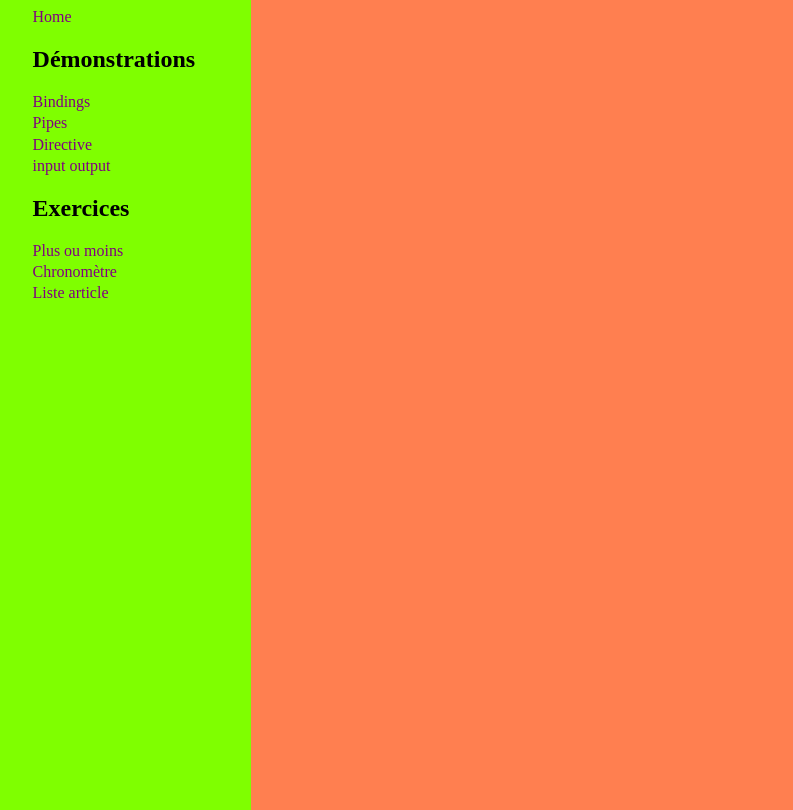
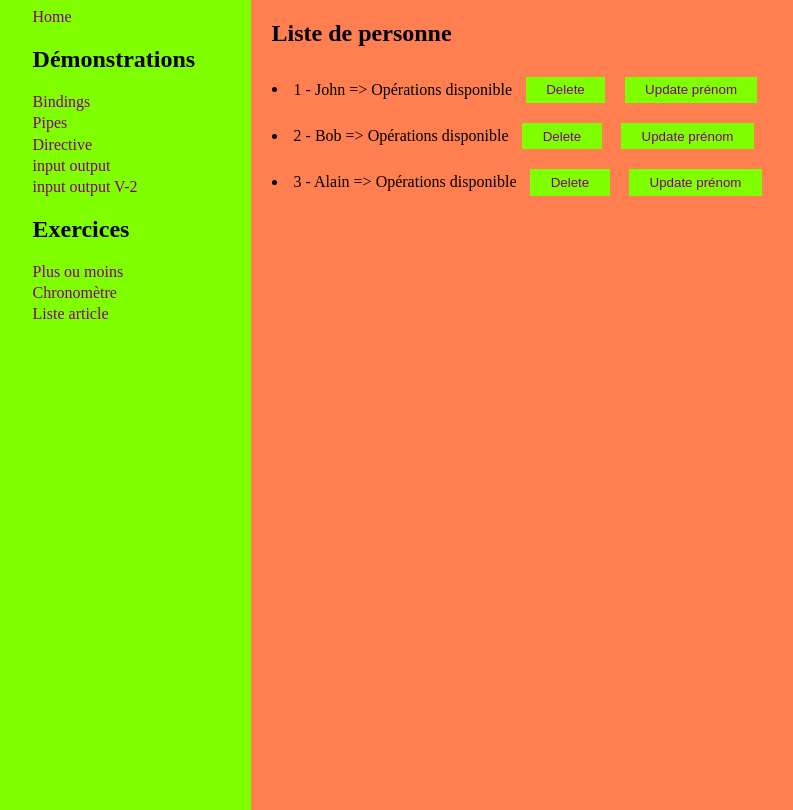
Before and after one commit to Erdmannremy/MonprojetTechnofutur_Tic, an Angular app: page /demo-input-output-V-2 in a window 1280 px wide. Before the commit this address led to /. Shown: the whole page, without its empty margins (10-803 px from the left). Built offline with nearby package versions, Linux system fonts and the light colour scheme.

Commit message:
Demo input output V_2

```diff
--- a/src/app/app-routing.module.ts
+++ b/src/app/app-routing.module.ts
@@ -8,6 +8,7 @@ import { Exercice2Component } from './exercices/exercice2/exercice2.component';
 import { DemoDirectiveComponent } from './demo/demo-directive/demo-directive.component';
 import { ArticleListeDirectiveComponent } from './exercices/article-liste-directive/article-liste-directive.component';
 import { ParentComponentComponent } from './demo/demoInputOutput/parent-component/parent-component.component';
+import { ParentComponent } from './demo/demoInputOutput/v-2/parent/parent.component';
 
 const routes: Routes = [
   { path: '', redirectTo: 'home', pathMatch: 'full' },
@@ -16,6 +17,7 @@ const routes: Routes = [
   { path: 'demo2', component: Demo2Component },
   { path: 'demo-directive', component: DemoDirectiveComponent },
   { path: 'demo-input-output', component: ParentComponentComponent },
+  { path: 'demo-input-output-V-2', component: ParentComponent },
   { path: 'exercice1', component: Exercice1Component },
   { path: 'exercice2', component: Exercice2Component },
   { path: 'article-liste-directive', component: ArticleListeDirectiveComponent }
--- a/src/app/app.module.ts
+++ b/src/app/app.module.ts
@@ -15,6 +15,8 @@ import { DemoDirectiveComponent } from './demo/demo-directive/demo-directive.com
 import { ArticleListeDirectiveComponent } from './exercices/article-liste-directive/article-liste-directive.component';
 import { ChildComponentComponent } from './demo/demoInputOutput/child-component/child-component.component';
 import { ParentComponentComponent } from './demo/demoInputOutput/parent-component/parent-component.component';
+import { ChildComponent } from './demo/demoInputOutput/v-2/child/child.component';
+import { ParentComponent } from './demo/demoInputOutput/v-2/parent/parent.component';
 
 
 @NgModule({
@@ -29,7 +31,9 @@ import { ParentComponentComponent } from './demo/demoInputOutput/parent-componen
     DemoDirectiveComponent,
     ArticleListeDirectiveComponent,
     ChildComponentComponent,
-    ParentComponentComponent
+    ParentComponentComponent,
+    ChildComponent,
+    ParentComponent
   ],
   imports: [
     BrowserModule,
--- /dev/null
+++ b/src/app/demo/demoInputOutput/v-2/child/child.component.html
@@ -0,0 +1,7 @@
+<li>
+  {{id}} - {{prenom}} => Opérations disponible
+  <button (click)="deleteMe(id)">Delete</button>
+  <button (click)="showInput(prenom)">Update prénom</button>
+  <input *ngIf="trigerInputName" type="text" [(ngModel)]="newPrenom">
+  <button *ngIf="trigerInputName" (click)="saveOnParent(id)">Update</button>
+</li>
--- /dev/null
+++ b/src/app/demo/demoInputOutput/v-2/child/child.component.ts
@@ -0,0 +1,43 @@
+import { Component, EventEmitter, Input, Output } from '@angular/core';
+import { Utilisateur } from 'src/app/shared/Models/utilisateur';
+
+@Component({
+  selector: 'app-child',
+  templateUrl: './child.component.html',
+  styleUrls: ['./child.component.scss']
+})
+export class ChildComponent {
+
+  @Input() id : number = 0;
+  @Input() prenom : string = "";
+
+  @Output() clickOnChildDelete : EventEmitter<number> = new EventEmitter<number>();
+
+  @Output() clickOnChildUpdatePrenom : EventEmitter<Utilisateur> = new EventEmitter<Utilisateur>();
+
+  trigerInputName : boolean = false;
+
+  newPrenom : string = "";
+  newUser : Utilisateur = {
+    id : 0,
+    prenom : ""
+  };
+
+  // Delete
+  deleteMe(id_person : number) : void{
+    this.clickOnChildDelete.emit(id_person)
+  }
+
+  // Update
+  saveOnParent(id_person : number) : void{
+    this.newUser.id = id_person;
+    this.newUser.prenom = this.newPrenom;
+    this.clickOnChildUpdatePrenom.emit(this.newUser)
+  }
+
+  //Show input
+  showInput(prenom : string) :void {
+    this.newPrenom = prenom;
+    this.trigerInputName = !this.trigerInputName;
+  }
+}
--- /dev/null
+++ b/src/app/demo/demoInputOutput/v-2/parent/parent.component.html
@@ -0,0 +1,9 @@
+<h2>Liste de personne</h2>
+  <app-child
+      *ngFor="let person of listPerson"
+      [id]="person.id"
+      [prenom]="person.prenom"
+      (clickOnChildDelete)="deleteChildById($event)"
+      (clickOnChildUpdatePrenom)="updateChildPrenom($event)"
+  >
+  </app-child>
--- /dev/null
+++ b/src/app/demo/demoInputOutput/v-2/parent/parent.component.ts
@@ -0,0 +1,28 @@
+import { Component } from '@angular/core';
+import { Utilisateur } from 'src/app/shared/Models/utilisateur';
+import { datas } from 'src/app/shared/data/datas';
+
+@Component({
+  selector: 'app-parent',
+  templateUrl: './parent.component.html',
+  styleUrls: ['./parent.component.scss']
+})
+export class ParentComponent {
+
+  listPerson : Utilisateur[] = datas;
+
+  // permet de supprimer un élément d'un tableau
+  deleteChildById(idPerson : number){
+    let indexToDelete = this.listPerson.findIndex((person) => person.id == idPerson);
+    this.listPerson.splice(indexToDelete, 1);
+  }
+
+  // permet la maise a jour d"un élément d'une liste par son prénom
+  updateChildPrenom(updatedPerson : Utilisateur) : void {
+    let indexToUpdate = this.listPerson.findIndex((person) => person.id == updatedPerson.id);
+    this.listPerson[indexToUpdate].prenom = updatedPerson.prenom;
+  }
+
+  ngOnInit(): void{
+  }
+}
--- a/src/app/navbar/navbar.component.html
+++ b/src/app/navbar/navbar.component.html
@@ -6,6 +6,7 @@
         <li><a routerLink="demo2">Pipes</a></li>
         <li><a routerLink="demo-directive">Directive</a></li>
         <li><a routerLink="demo-input-output">input output</a></li>
+        <li><a routerLink="demo-input-output-V-2">input output V-2</a></li>
         <h2>Exercices</h2>
         <li><a routerLink="exercice1">Plus ou moins</a></li>
         <li><a routerLink="exercice2">Chronomètre</a></li>
--- /dev/null
+++ b/src/app/shared/Models/utilisateur.ts
@@ -0,0 +1,4 @@
+export interface Utilisateur {
+  id : number;
+  prenom : string;
+}
--- /dev/null
+++ b/src/app/shared/data/datas.ts
@@ -0,0 +1,15 @@
+import { Utilisateur } from "../Models/utilisateur";
+export let datas : Utilisateur[] = [
+  {
+    id : 1,
+    prenom : 'John',
+  },
+  {
+    id : 2,
+    prenom : 'Bob',
+  },
+  {
+    id : 3,
+    prenom : 'Alain',
+  },
+]
```
Also changed, not shown: src/app/demo/demoInputOutput/v-2/child/child.component.scss (added), src/app/demo/demoInputOutput/v-2/parent/parent.component.scss (added).
